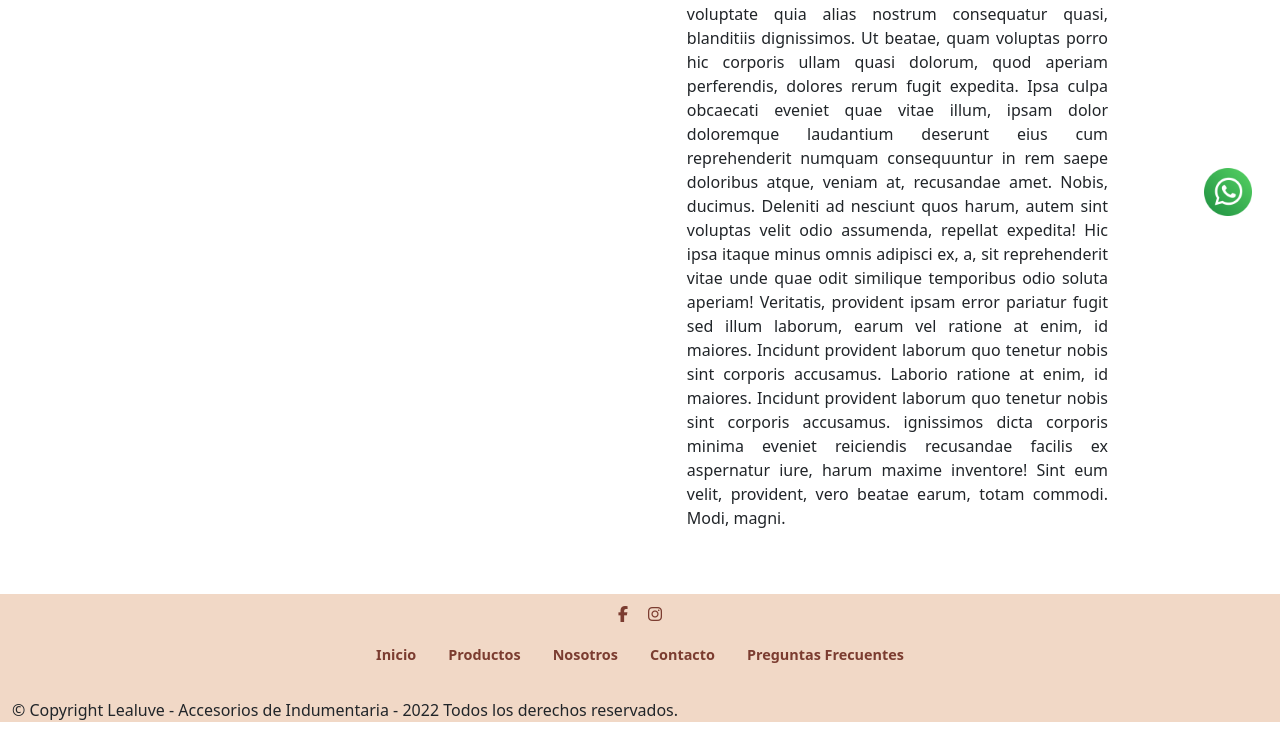
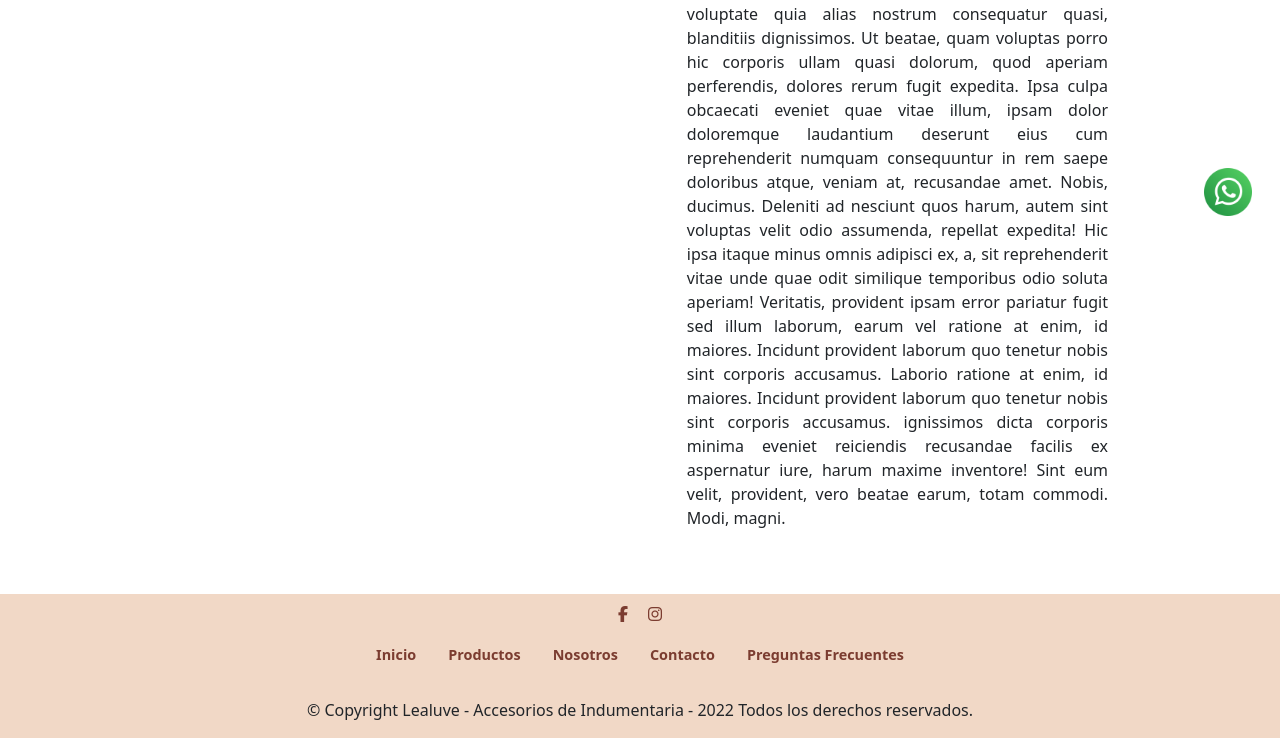
Before and after one commit to orlandoaltuve/lealuve, a plain HTML site: page pages/preguntas-frecuentes.html in a window 1280 px wide. Shown: the part 568-1306 px from the top of the page. Drawn offline with nearby package versions, Linux system fonts and the light colour scheme.

Commit message:
acomode error en el parrafo del footer

```diff
--- a/pages/preguntas-frecuentes.html
+++ b/pages/preguntas-frecuentes.html
@@ -126,7 +126,7 @@
         </ul>
 
 
-        <pc class="col-12">© Copyright Lealuve - Accesorios de Indumentaria - 2022 Todos los derechos reservados.</pc>
+        <p class="col-12">© Copyright Lealuve - Accesorios de Indumentaria - 2022 Todos los derechos reservados.</p>
 
     </footer>
     <script src="https://cdn.jsdelivr.net/npm/@popperjs/core@2.10.2/dist/umd/popper.min.js"
```
Also changed, not shown: pages/contacto.html (+1 -1 lines), pages/nosotros.html (+1 -1 lines), pages/productos.html (+1 -1 lines).
